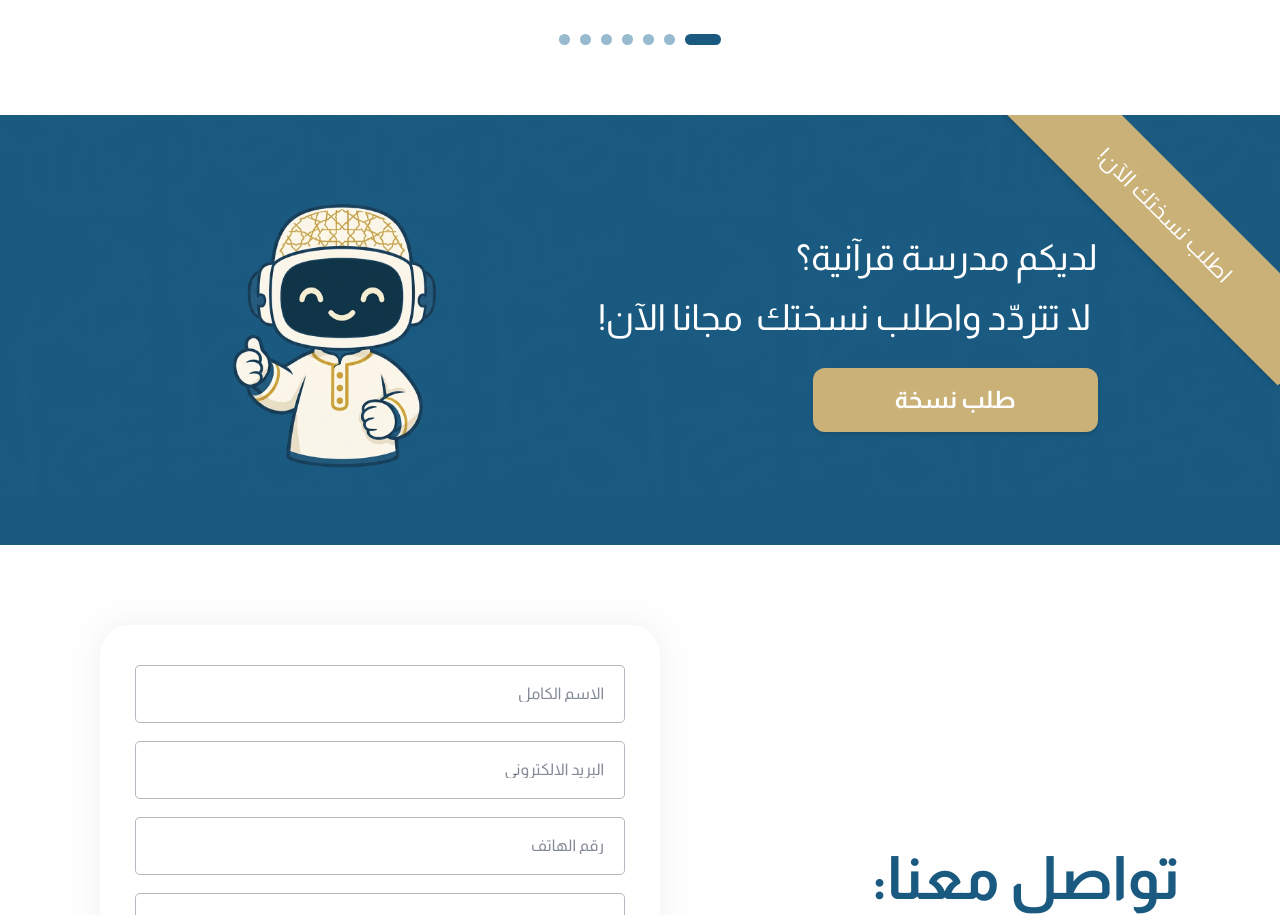
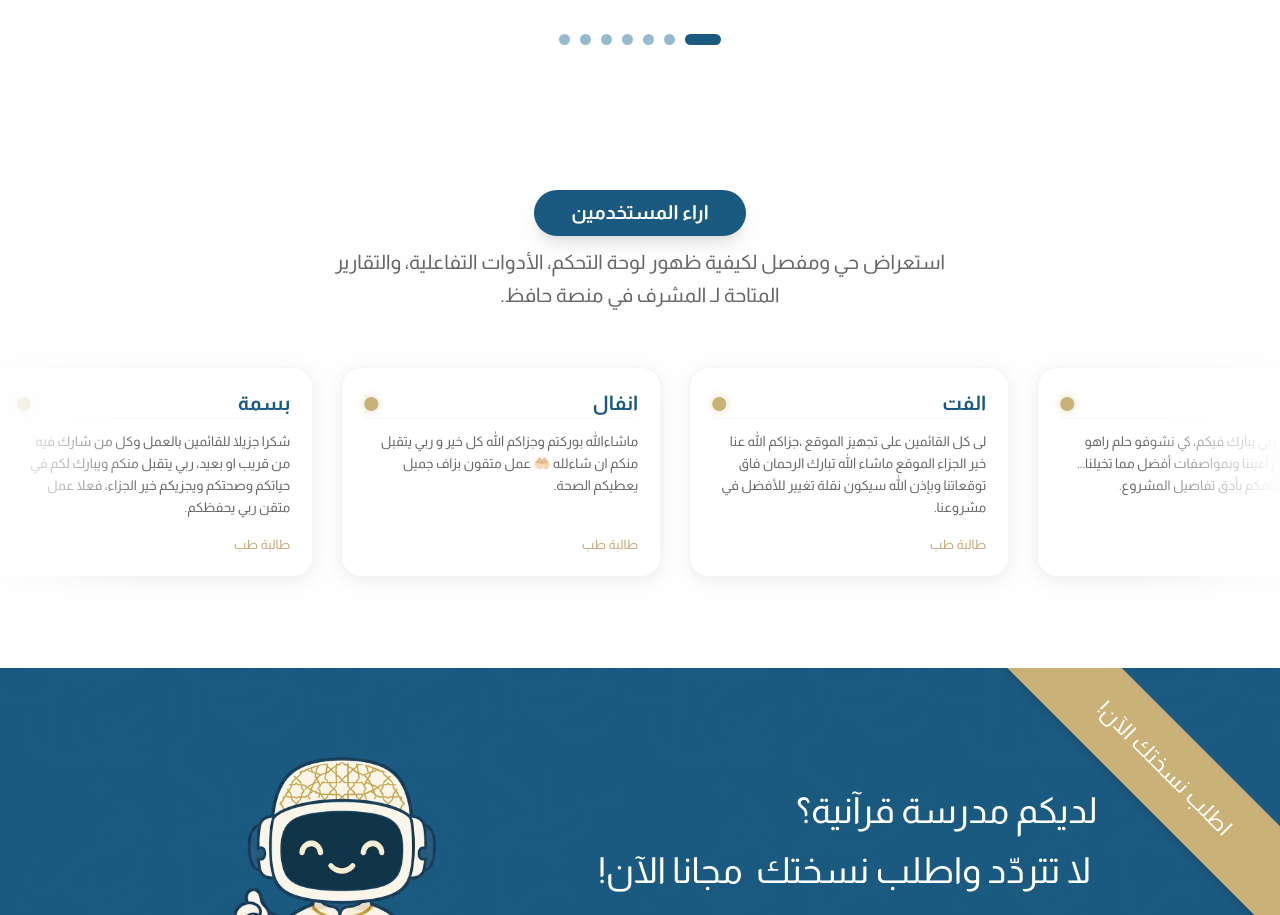
Before and after one commit to lo-ucif/hafez-web, a React (Vite) app: page / in a window 1280 px wide. Shown: the part 4865-5780 px from the top of the page. Built offline with nearby package versions, Linux system fonts and the light colour scheme.

Commit message:
feat: add Home page and Testimonials component

```diff
--- /dev/null
+++ b/src/components/home/Testimonials.tsx
@@ -0,0 +1,141 @@
+import { useState } from "react";
+import { motion } from "framer-motion";
+import SectionTitle from "../common/SectionTitle";
+
+interface Testimonial {
+  id: string;
+  name: string;
+  role: string;
+  quote: string;
+}
+
+const testimonials: Testimonial[] = [
+  {
+    id: "aya",
+    name: "آية",
+    role: "طالبة طب",
+    quote:
+      "ماشاء الله ربي يبارك فيكم، كي نشوفو حلم راهو يتحقق قدام أعيننا وبمواصفات أفضل مما تخيلنا... شكرا لاهتمامكم بأدق تفاصيل المشروع.",
+  },
+  {
+    id: "basma",
+    name: "بسمة",
+    role: "طالبة طب",
+    quote:
+      "شكرا جزيلا للقائمين بالعمل وكل من شارك فيه من قريب او بعيد، ربي يتقبل منكم ويبارك لكم في حياتكم وصحتكم ويجزيكم خير الجزاء، فعلا عمل متقن ربي يحفظكم.",
+  },
+  {
+    id: "anfal",
+    name: "انفال",
+    role: "طالبة طب",
+    quote:
+      "ماشاءالله بوركتم وجزاكم الله كل خير و ربي يتقبل منكم ان شاءلله 🤲🏻 عمل متقون بزاف جميل يعطيكم الصحة.",
+  },
+  {
+    id: "olfat",
+    name: "الفت",
+    role: "طالبة طب",
+    quote:
+      "لى كل القائمين على تجهيز الموقع ،جزاكم الله عنا خير الجزاء الموقع ماشاء الله تبارك الرحمان فاق توقعاتنا وبإذن الله سيكون نقلة تغيير للأفضل في مشروعنا.",
+  },
+];
+
+/**
+ * Testimonials / User Reviews section matching Figma node 298:68
+ * With infinite marching cards marquee loop and pause-on-hover.
+ */
+export default function Testimonials() {
+  const [isPaused, setIsPaused] = useState(false);
+
+  // Repeat items to ensure seamless infinite looping without gaps
+  const marqueeList = [
+    ...testimonials,
+    ...testimonials,
+    ...testimonials,
+    ...testimonials,
+  ];
+
+  return (
+    <section
+      id="testimonials"
+      aria-label="آراء المستخدمين"
+      className="bg-[#fefefe] w-full py-14 sm:py-[60px] md:py-[75px] flex flex-col gap-10 items-center justify-center relative overflow-hidden"
+      dir="rtl"
+      data-node-id="298:68"
+      data-name="section 11"
+    >
+      {/* Section Title Pill Badge & Subtitle matching Figma nodes 312:130 - 312:136 */}
+      <SectionTitle
+        title="اراء المستخدمين"
+        subtitle="استعراض حي ومفصل لكيفية ظهور لوحة التحكم، الأدوات التفاعلية، والتقارير المتاحة لـ المشرف في منصة حافظ."
+      />
+
+      {/* Infinite Marching Cards Marquee Track */}
+      <div
+        className="w-full relative overflow-hidden py-4 cursor-grab active:cursor-grabbing select-none"
+        onMouseEnter={() => setIsPaused(true)}
+        onMouseLeave={() => setIsPaused(false)}
+        onTouchStart={() => setIsPaused(true)}
+        onTouchEnd={() => setIsPaused(false)}
+        dir="ltr"
+      >
+        {/* Soft edge gradient fades */}
+        <div className="absolute top-0 bottom-0 left-0 w-16 sm:w-28 md:w-36 bg-gradient-to-r from-[#fefefe] to-transparent z-20 pointer-events-none" />
+        <div className="absolute top-0 bottom-0 right-0 w-16 sm:w-28 md:w-36 bg-gradient-to-l from-[#fefefe] to-transparent z-20 pointer-events-none" />
+
+        {/* Continuous animation line */}
+        <motion.div
+          className="flex items-stretch gap-5 sm:gap-7 w-max px-4"
+          animate={{
+            x: isPaused ? undefined : ["0%", "-25%"],
+          }}
+          transition={{
+            duration: 26,
+            ease: "linear",
+            repeat: Infinity,
+          }}
+        >
+          {marqueeList.map((item, idx) => (
+            <motion.article
+              key={`${item.id}-${idx}`}
+              whileHover={{ y: -6, scale: 1.02 }}
+              className="
+                bg-white w-[200px] sm:w-[330px] md:w-[320px]
+                min-h-[15px] rounded-[20px] p-[20px] sm:p-[22px]
+                shadow-[0px_4px_18px_rgba(0,0,0,0.07)]
+                hover:shadow-[0px_12px_30px_rgba(26,90,129,0.15)]
+                border border-gray-100/90
+                flex flex-col justify-between
+                transition-all duration-300 shrink-0
+              "
+              dir="rtl"
+            >
+              {/* Top row: Name on right, gold dot on left */}
+              <div className="flex items-center justify-between pb-0 w-full border-b border-gray-100/70">
+                <h3 className="font-['Almarai:Bold'] font-bold text-[#1a5a81] text-[19px] sm:text-[20px] m-0 leading-snug">
+                  {item.name}
+                </h3>
+                <div
+                  className="bg-[#cab178] rounded-full shrink-0 size-[14px] shadow-[0_0_8px_rgba(202,177,120,0.5)]"
+                  aria-hidden="true"
+                />
+              </div>
+
+              {/* Testimonial Quote */}
+              <p className="font-['Almarai:Regular'] text-[#666666] text-[13px] sm:text-[13.5px] leading-[22px] text-right m-0 my-3 flex-1">
+                {item.quote}
+              </p>
+
+              {/* Role / Tag */}
+              <div className="pt-1 flex items-center justify-between">
+                <span className="font-['Almarai:Regular'] text-[#caa778] text-[12px] sm:text-[13px] text-right block">
+                  {item.role}
+                </span>
+              </div>
+            </motion.article>
+          ))}
+        </motion.div>
+      </div>
+    </section>
+  );
+}
--- a/src/pages/Home.tsx
+++ b/src/pages/Home.tsx
@@ -8,6 +8,7 @@ import Users from "../components/home/Users";
 import Institutions from "../components/home/Institutions";
 import Organisations from "../components/home/Organisations";
 import Gallery from "../components/home/Gallery";
+import Testimonials from "../components/home/Testimonials";
 import CTA from "../components/home/CTA";
 import Contact from "../components/home/Contact";
 
@@ -48,6 +49,7 @@ export default function Home() {
         <Institutions />
         <Organisations />
         <Gallery />
+        <Testimonials />
         <CTA />
         <Contact />
       </main>
```
